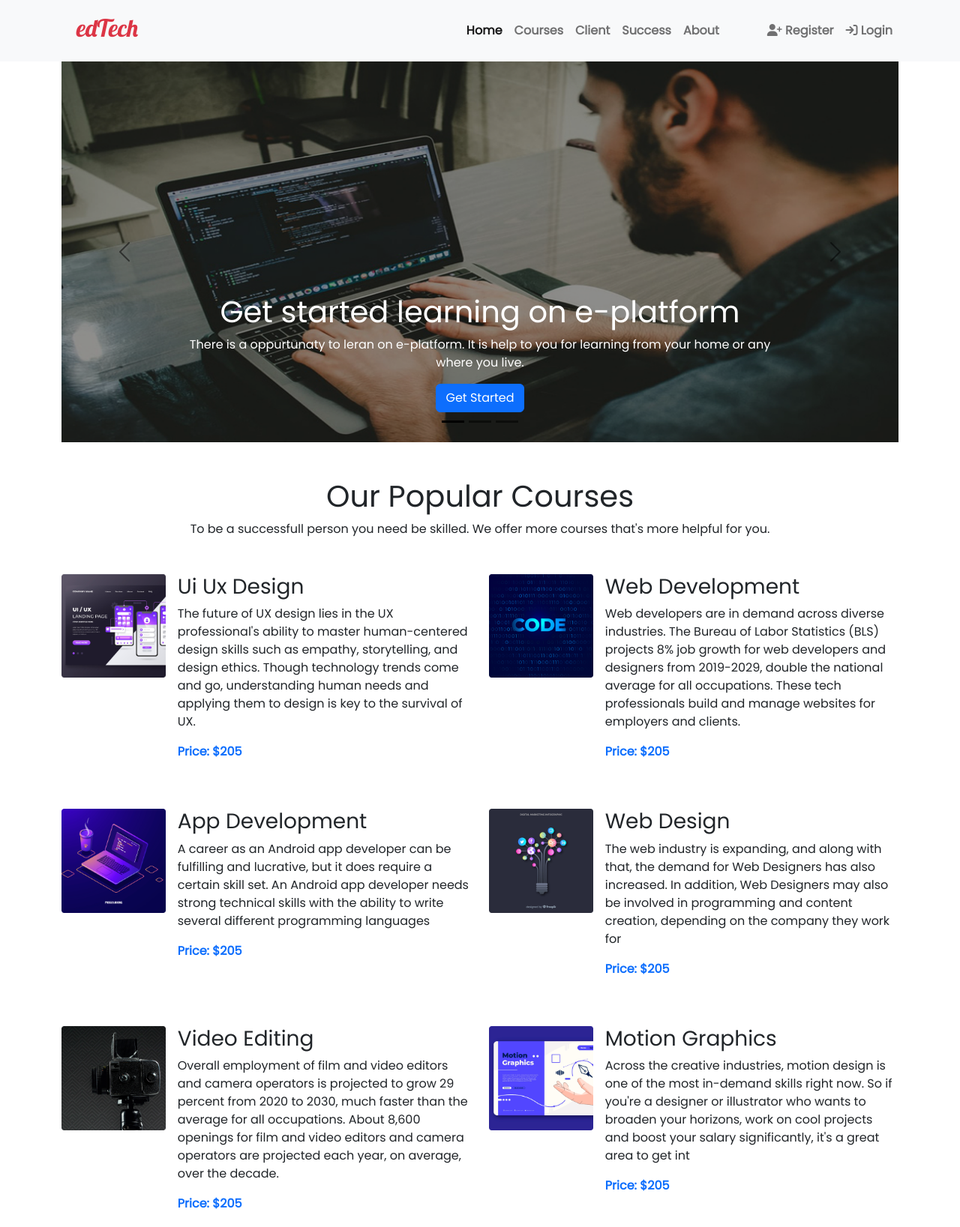
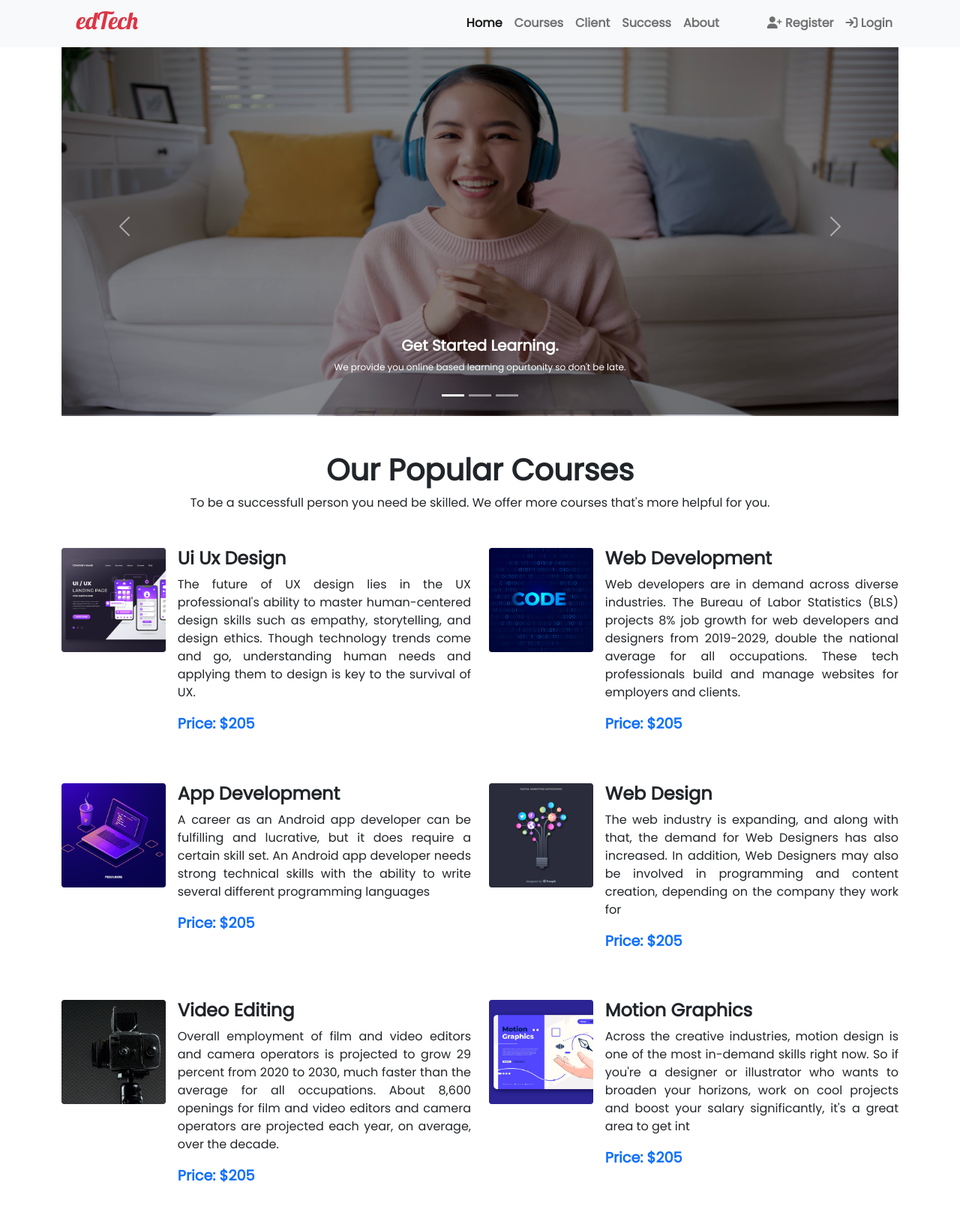
Before and after one commit to Shah-Md-Jihan/edTech, a plain HTML site: page index.html in a window 1280 px wide. Shown: the top 1637 px of the page at 75% size. Drawn offline with nearby package versions, Linux system fonts and the light colour scheme.

Commit message:
slider section error fixed and some feature updated

```diff
--- a/index.html
+++ b/index.html
@@ -17,11 +17,11 @@
 
 <body>
     <!-- header section start -->
-    <header>
+    <header id="home">
         <!-- navigation bar start -->
-        <nav class="navbar navbar-expand-lg bg-light">
+        <nav class="navbar navbar-expand-lg bg-light fixed-top">
             <div class="container">
-                <h3 class="logo">edTech</h3>
+                <h3 class="logo"><a href="">edTech</a></h3>
                 <button class="navbar-toggler" type="button" data-bs-toggle="collapse"
                     data-bs-target="#navbarNavDropdown" aria-controls="navbarNavDropdown" aria-expanded="false"
                     aria-label="Toggle navigation">
@@ -33,10 +33,10 @@
                             <a class="nav-link active fw-semibold" aria-current="page" href="#">Home</a>
                         </li>
                         <li class="nav-item">
-                            <a class="nav-link lk_hover fw-semibold" href="#">Courses</a>
+                            <a class="nav-link lk_hover fw-semibold" href="#courses">Courses</a>
                         </li>
                         <li class="nav-item">
-                            <a class="nav-link lk_hover fw-semibold" href="#">Client</a>
+                            <a class="nav-link lk_hover fw-semibold" href="#client">Client</a>
                         </li>
                         <li class="nav-item">
                             <a class="nav-link lk_hover fw-semibold" href="#">Success</a>
@@ -46,8 +46,10 @@
                         </li>
 
                         <li class="nav-item">
-                            <a class="nav-link fw-semibold lk_hover" href="#"><i class="fa-solid fa-user-plus"></i>
+                            <a class="nav-link fw-semibold lk_hover" href="#" data-bs-toggle="modal"
+                                data-bs-target="#staticBackdrop"><i class="fa-solid fa-user-plus"></i>
                                 Register</a>
+
                         </li>
                         <li class="nav-item">
                             <a class="nav-link fw-semibold lk_hover" href="#"><i
@@ -62,54 +64,47 @@
         <!-- navigation bar end -->
 
         <!-- slider section start -->
-        <section class="container">
-            <div id="carouselExampleDark" class="carousel carousel-dark slide" data-bs-ride="carousel">
+        <section class="container mt-5">
+            <div id="carouselExampleCaptions" class="carousel slide" data-bs-ride="false">
                 <div class="carousel-indicators">
-                    <button type="button" data-bs-target="#carouselExampleDark" data-bs-slide-to="0" class="active"
+                    <button type="button" data-bs-target="#carouselExampleCaptions" data-bs-slide-to="0" class="active"
                         aria-current="true" aria-label="Slide 1"></button>
-                    <button type="button" data-bs-target="#carouselExampleDark" data-bs-slide-to="1"
+                    <button type="button" data-bs-target="#carouselExampleCaptions" data-bs-slide-to="1"
                         aria-label="Slide 2"></button>
-                    <button type="button" data-bs-target="#carouselExampleDark" data-bs-slide-to="2"
+                    <button type="button" data-bs-target="#carouselExampleCaptions" data-bs-slide-to="2"
                         aria-label="Slide 3"></button>
                 </div>
                 <div class="carousel-inner">
-                    <div class="carousel-item active" data-bs-interval="10000">
+                    <div class="carousel-item active">
                         <img src="images/banner/banner1.png" class="d-block w-100" alt="...">
-                        <div class="carousel-caption d-none d-md-block">
-                            <h1 class="text-white">Get started learning on e-platform</h1>
-                            <p class="text-white">There is a oppurtunaty to leran on e-platform. It is help to you for
-                                learning from your
-                                home or any where you live.</p>
-                            <a href="" class="btn btn-primary">Get Started</a>
+                        <div class="carousel-caption d-md-block">
+                            <h6 class="banner_title">Get Started Learning.</h6>
+                            <p class="banner_description">We provide you online based learning opurtonity so don't be
+                                late.</p>
                         </div>
                     </div>
-                    <div class="carousel-item" data-bs-interval="10000">
+                    <div class="carousel-item">
                         <img src="images/banner/banner2.png" class="d-block w-100" alt="...">
-                        <div class="carousel-caption d-none d-md-block">
-                            <h1 class="text-white">Get started learning on e-platform</h1>
-                            <p class="text-white">There is a oppurtunaty to leran on e-platform. It is help to you for
-                                learning from your
-                                home or any where you live.</p>
-                            <a href="" class="btn btn-primary">Get Started</a>
+                        <div class="carousel-caption d-md-block">
+                            <h6 class="banner_title">Be Skillfull Person.</h6>
+                            <p class="banner_description">We provide various training that must help you to be a skilled
+                                person.</p>
                         </div>
                     </div>
-                    <div class="carousel-item active" data-bs-interval="10000">
+                    <div class="carousel-item">
                         <img src="images/banner/banner3.png" class="d-block w-100" alt="...">
-                        <div class="carousel-caption d-none d-md-block">
-                            <h1 class="text-white">Get started learning on e-platform</h1>
-                            <p class="text-white">There is a oppurtunaty to leran on e-platform. It is help to you for
-                                learning from your
-                                home or any where you live.</p>
-                            <a href="" class="btn btn-primary">Get Started</a>
+                        <div class="carousel-caption d-md-block">
+                            <h6 class="banner_title">Ready To Do Hard Work</h6>
+                            <p class="banner_description">Your success it's not possible without your hard work.</p>
                         </div>
                     </div>
                 </div>
-                <button class="carousel-control-prev" type="button" data-bs-target="#carouselExampleDark"
+                <button class="carousel-control-prev" type="button" data-bs-target="#carouselExampleCaptions"
                     data-bs-slide="prev">
                     <span class="carousel-control-prev-icon" aria-hidden="true"></span>
                     <span class="visually-hidden">Previous</span>
                 </button>
-                <button class="carousel-control-next" type="button" data-bs-target="#carouselExampleDark"
+                <button class="carousel-control-next" type="button" data-bs-target="#carouselExampleCaptions"
                     data-bs-slide="next">
                     <span class="carousel-control-next-icon" aria-hidden="true"></span>
                     <span class="visually-hidden">Next</span>
@@ -122,10 +117,11 @@
 
     <main class="container">
         <!-- Course section start -->
-        <section class="mt-5">
+        <section class="mt-5" id="courses">
             <div class="w-100 m-auto">
-                <h1 class="text-center">Our Popular Courses</h1>
-                <p class="text-center">To be a successfull person you need be skilled. We offer more courses that's more
+                <h1 class="text-center section_title">Our Popular Courses</h1>
+                <p class="text-center section_description">To be a successfull person you need be skilled. We offer more
+                    courses that's more
                     helpful for you.</p>
             </div>
         </section>
@@ -137,14 +133,14 @@
                             <img class="w-100 pe-3" src="images/courses/course-1.png" alt="">
                         </div>
                         <div class="w-100">
-                            <h3>Ui Ux Design</h3>
-                            <p>
+                            <h3 class="course_title">Ui Ux Design</h3>
+                            <p class="course_description">
                                 The future of UX design lies in the UX professional's ability to master human-centered
                                 design skills such as empathy, storytelling, and design ethics. Though technology trends
                                 come and go, understanding human needs and applying them to design is key to the
                                 survival of UX.
                             </p>
-                            <p class="text-primary fw-semibold">Price: $205</p>
+                            <p class="text-primary c_price">Price: $205</p>
                         </div>
                     </div>
                 </div>
@@ -154,14 +150,14 @@
                             <img class="w-100 pe-3" src="images/courses/course-2.png" alt="">
                         </div>
                         <div class="w-100">
-                            <h3>Web Development</h3>
-                            <p>
+                            <h3 class="course_title">Web Development</h3>
+                            <p class="course_description">
                                 Web developers are in demand across diverse industries. The Bureau of Labor Statistics
                                 (BLS) projects 8% job growth for web developers and designers from 2019-2029, double the
                                 national average for all occupations. These tech professionals build and manage websites
                                 for employers and clients.
                             </p>
-                            <p class="text-primary fw-semibold">Price: $205</p>
+                            <p class="text-primary c_price">Price: $205</p>
                         </div>
                     </div>
                 </div>
@@ -171,11 +167,12 @@
                             <img class="w-100 pe-3" src="images/courses/course-3.png" alt="">
                         </div>
                         <div class="w-100">
-                            <h3>App Development</h3>
-                            <p>A career as an Android app developer can be fulfilling and lucrative, but it does require
+                            <h3 class="course_title">App Development</h3>
+                            <p class="course_description">A career as an Android app developer can be fulfilling and
+                                lucrative, but it does require
                                 a certain skill set. An Android app developer needs strong technical skills with the
                                 ability to write several different programming languages</p>
-                            <p class="text-primary fw-semibold">Price: $205</p>
+                            <p class="text-primary c_price">Price: $205</p>
                         </div>
                     </div>
                 </div>
@@ -185,11 +182,12 @@
                             <img class="w-100 pe-3" src="images/courses/course-4.png" alt="">
                         </div>
                         <div class="w-100">
-                            <h3>Web Design</h3>
-                            <p>The web industry is expanding, and along with that, the demand for Web Designers has also
+                            <h3 class="course_title">Web Design</h3>
+                            <p class="course_description">The web industry is expanding, and along with that, the demand
+                                for Web Designers has also
                                 increased. In addition, Web Designers may also be involved in programming and content
                                 creation, depending on the company they work for</p>
-                            <p class="text-primary fw-semibold">Price: $205</p>
+                            <p class="text-primary c_price">Price: $205</p>
                         </div>
                     </div>
                 </div>
@@ -199,12 +197,13 @@
                             <img class="w-100 pe-3" src="images/courses/course-5.png" alt="">
                         </div>
                         <div class="w-100">
-                            <h3>Video Editing</h3>
-                            <p>Overall employment of film and video editors and camera operators is projected to grow 29
+                            <h3 class="course_title">Video Editing</h3>
+                            <p class="course_description">Overall employment of film and video editors and camera
+                                operators is projected to grow 29
                                 percent from 2020 to 2030, much faster than the average for all occupations. About 8,600
                                 openings for film and video editors and camera operators are projected each year, on
                                 average, over the decade.</p>
-                            <p class="text-primary fw-semibold">Price: $205</p>
+                            <p class="text-primary c_price">Price: $205</p>
                         </div>
                     </div>
                 </div>
@@ -214,12 +213,12 @@
                             <img class="w-100 pe-3" src="images/courses/course-6.png" alt="">
                         </div>
                         <div class="w-100">
-                            <h3>Motion Graphics</h3>
-                            <p>
+                            <h3 class="course_title">Motion Graphics</h3>
+                            <p class="course_description">
                                 Across the creative industries, motion design is one of the most in-demand skills right
                                 now. So if you're a designer or illustrator who wants to broaden your horizons, work on
                                 cool projects and boost your salary significantly, it's a great area to get int</p>
-                            <p class="text-primary fw-semibold">Price: $205</p>
+                            <p class="text-primary c_price">Price: $205</p>
                         </div>
                     </div>
                 </div>
@@ -237,10 +236,9 @@
             <div
                 class="bg-primary text-white p-5 d-flex align-items-center flex-column flex-sm-column flex-md-column flex-lg-row flex-xl-row flex-xxl-row rounded-2">
                 <div class="w-50">
-                    <h3>Are you ready to join our platform?</h3>
-                    <p>Lorem ipsum dolor sit amet, consectetur adipisicing elit. Debitis vitae nulla
-                        quae, corrupti
-                        aspernatur natus facilis delectus rerum obcaecati laboriosam?</p>
+                    <h3 class="register_title">Are you ready to join our platform?</h3>
+                    <p class="register_details">If you want to do your future bright? We provide oppurtunity for you. So
+                        don't be late click the register button and fill up the form to register.</p>
                 </div>
                 <div class="w-50 register_sec">
                     <!-- Button trigger modal -->
@@ -318,9 +316,9 @@
 
         <!-- FAQ section start -->
         <section class="m-auto w-75 mt-5">
-            <h1 class="text-center">Frequently Ask Questions</h1>
-            <p class="text-center">Lorem ipsum dolor sit amet consectetur adipisicing elit. Voluptatibus debitis eveniet
-                illo natus quae optio.</p>
+            <h1 class="text-center section_title">Frequently Ask Questions</h1>
+            <p class="text-center section_description">Some common question people are asked. If you keen to know about
+                us then check the questios are given below.</p>
             <div class="mt-5">
                 <div class="accordion" id="accordionExample">
                     <div class="accordion-item">
@@ -402,8 +400,8 @@
         <!-- FAQ section end -->
 
         <!-- client section start -->
-        <section class="mt-5 pb-5 d-none d-lg-block d-xl-block d-xxl-block">
-            <h1 class="text-center">Trusted by over 500+ companies</h1>
+        <section class="mt-5 pb-5 d-none d-lg-block d-xl-block d-xxl-block" id="client">
+            <h1 class="text-center section_title">Trusted by over 500+ companies</h1>
             <div class="d-flex mt-5 justify-content-between">
                 <img class="brand_img" src="images/company/company-1.png" alt="">
                 <img class="brand_img" src="images/company/company-2.png" alt="">
@@ -419,8 +417,11 @@
     <!-- footer section start -->
     <footer class="mt-5 foot_bg">
         <div class="text-white w-25 m-auto text-center py-5">
-            <h1 class="logo">edTech</h1>
-            <p>Office: Orjun khila, Phulpur, Mymensingh.<br>A pure trasted online learning platform.<br> Privacy Policy
+            <h1 class="logo">
+                <a href="#home">edTech</a>
+            </h1>
+            <p class="footer_address">Office: Orjun khila, Phulpur, Mymensingh.<br>A pure trasted online learning
+                platform.<br> Privacy Policy
                 |
                 Terms
                 & Condition</p>
@@ -432,7 +433,7 @@
                         class="fa-brands fa-instagram"></i></a>
                 <a href="https://www.linkedin.com/in/shah-md-jihan-a24a70241/" target="_blank"><i
                         class="fa-brands fa-linkedin-in"></i></a>
-                <p>copyright&copy; 2025 | edTech</p>
+                <p class="footer_address">copyright&copy; 2025 | edTech</p>
             </div>
             <!-- social icon end -->
         </div>
--- a/style.css
+++ b/style.css
@@ -6,11 +6,23 @@ body {
     font-family: 'Poppins', sans-serif;
 }
 
-.logo {
+/* common css */
+.section_title {
+    font-size: 2.5rem;
+    font-weight: 600;
+}
+
+.section_description {
+    font-size: 1rem;
+    font-weight: 400;
+}
+
+.logo a {
     font-family: 'Lobster', cursive;
     padding: 10px 20px;
     font-size: 2rem;
     color: #dc3545;
+    text-decoration: none;
 }
 
 /* navigation section */
@@ -22,9 +34,37 @@ body {
     color: #dc3545;
 }
 
+/* slider section start */
+
+.banner_description {
+    font-size: 12px;
+}
+
+.banner_title {
+    font-size: 20px;
+    font-weight: 700;
+
+}
+
 /* course section style */
 .pd_course_btn {
     padding-top: 2rem;
+}
+
+.course_title {
+    font-size: 1.5rem;
+    font-weight: 600;
+}
+
+.course_description {
+    font-size: 1rem;
+    font-weight: 400;
+    text-align: justify;
+}
+
+.c_price {
+    font-size: 1.2rem;
+    font-weight: 600;
 }
 
 /* join section  */
@@ -36,6 +76,16 @@ body {
     border-radius: 3px;
 }
 
+.register_title {
+    font-size: 2rem;
+    font-weight: 600;
+}
+
+.register_details {
+    font-size: 1rem;
+    font-weight: 400;
+    text-align: justify;
+}
 
 /* client section style */
 .brand_img {
@@ -55,3 +105,8 @@ body {
     color: #fff;
     padding: 0px 4px;
 }
+
+.footer_address {
+    font-size: 1rem;
+    font-weight: 400;
+}
```
Also changed, not shown: images/ba.jpg (added), images/banner/banner2.png.
